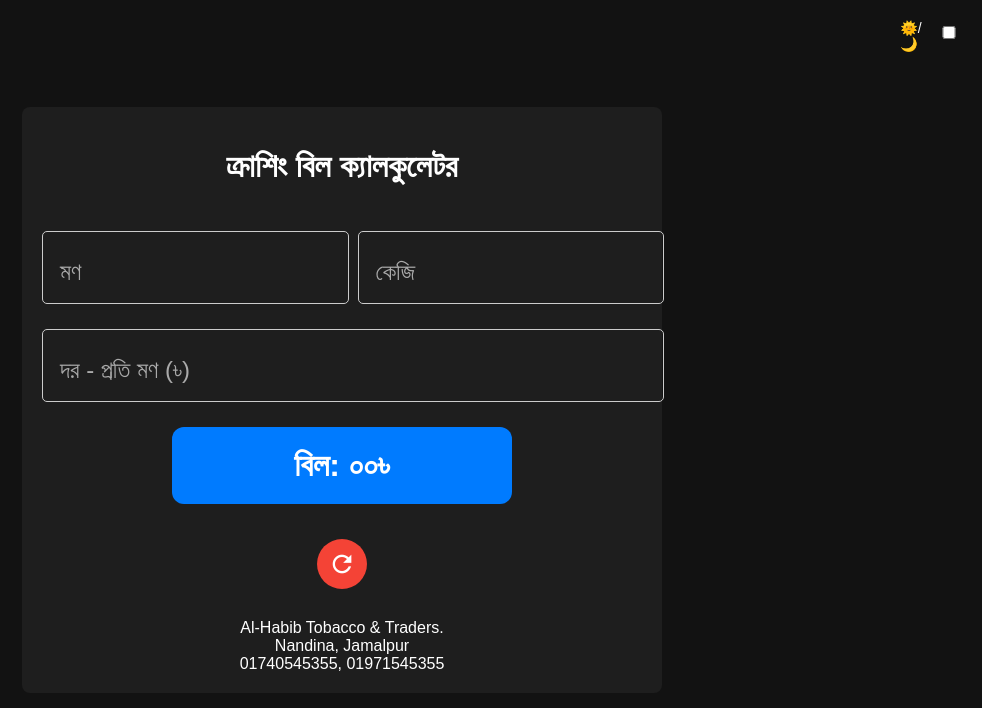
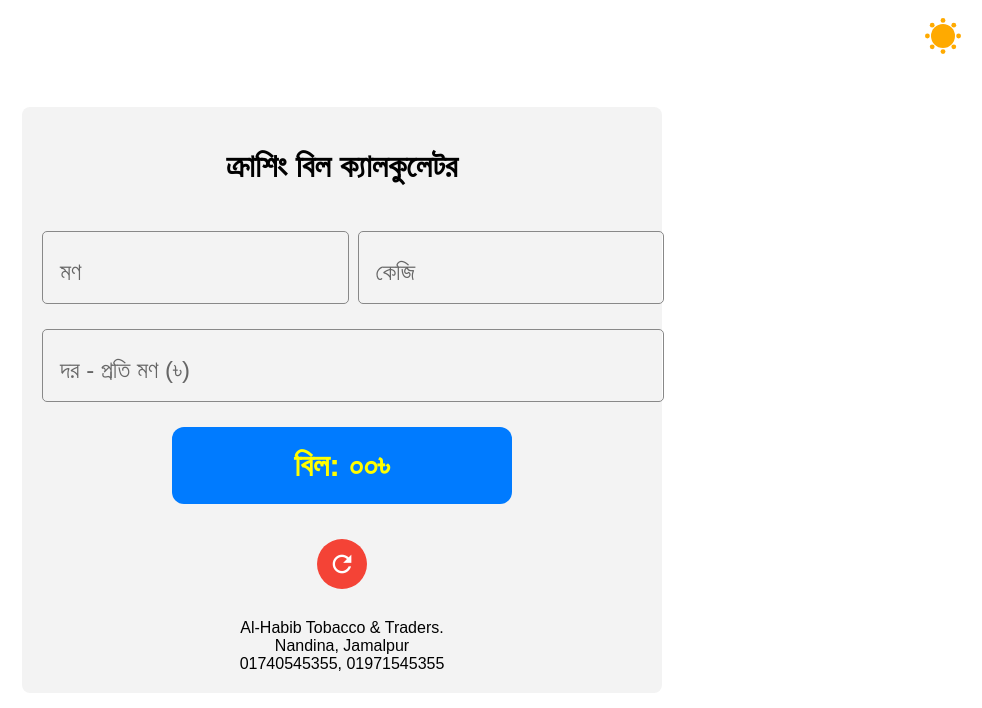
Before and after one commit to GitJAHS/CBC, a plain HTML site: page index.html in a window 1280 px wide. Shown: the whole page, without its empty margins (298-1280 px from the left). Drawn offline with Linux system fonts and the light colour scheme.

Commit message:
index.html

```diff
--- a/index.html
+++ b/index.html
@@ -9,6 +9,7 @@
 <link href="https://fonts.googleapis.com/css2?family=Hind+Siliguri&display=swap" rel="stylesheet">
 <style>
 body {
+  transition: background-color 0.4s ease, color 0.4s ease;
   margin: 0;
   height: 100vh;
   display: flex;
@@ -123,11 +124,38 @@ button:active {
   color: #66afe9;
 }
 </style>
-</head>
-<body id="theme">
 
 <style>
-.light-mode {
+.toggle {
+  --size: 2rem;
+  appearance: none;
+  outline: none;
+  cursor: pointer;
+  width: var(--size);
+  height: var(--size);
+  box-shadow: inset calc(var(--size) * 0.33) calc(var(--size) * -0.25) 0;
+  border-radius: 999px;
+  color: hsl(240, 100%, 95%);
+  transition: all 500ms;
+}
+.toggle:checked {
+  --ray-size: calc(var(--size) * -0.4);
+  --offset-orthogonal: calc(var(--size) * 0.65);
+  --offset-diagonal: calc(var(--size) * 0.45);
+  transform: scale(0.75);
+  color: hsl(40, 100%, 50%);
+  box-shadow:
+    inset 0 0 0 var(--size),
+    calc(var(--offset-orthogonal) * -1) 0 0 var(--ray-size),
+    var(--offset-orthogonal) 0 0 var(--ray-size),
+    0 calc(var(--offset-orthogonal) * -1) 0 var(--ray-size),
+    0 var(--offset-orthogonal) 0 var(--ray-size),
+    calc(var(--offset-diagonal) * -1) calc(var(--offset-diagonal) * -1) 0 var(--ray-size),
+    var(--offset-diagonal) var(--offset-diagonal) 0 var(--ray-size),
+    calc(var(--offset-diagonal) * -1) var(--offset-diagonal) 0 var(--ray-size),
+    var(--offset-diagonal) calc(var(--offset-diagonal) * -1) 0 var(--ray-size);
+}
+body.light-mode {
   background-color: #ffffff;
   color: #000000;
 }
@@ -147,21 +175,27 @@ button:active {
   background-color: #007bff;
   color: yellow;
 }
-.toggle-switch {
-  position: absolute;
-  top: 10px;
-  right: 15px;
-  display: flex;
-  align-items: center;
-  gap: 8px;
-  font-size: 14px;
-  color: inherit;
-}
 </style>
-<div class="toggle-switch">
-  <label for="themeToggle">🌞/🌙</label>
-  <input type="checkbox" id="themeToggle" onchange="toggleTheme()" />
+
+</head>
+<body id="theme">
+
+<div style="position: absolute; top: 15px; right: 20px; z-index: 1000;">
+  <input id="toggle" class="toggle" type="checkbox">
 </div>
+
+
+
+
+
+
+
+
+
+
+
+
+
 
 <div class="container">
 <h1>ক্রাশিং বিল ক্যালকুলেটর</h1>
@@ -215,15 +249,16 @@ function calculateBill() {
   resultBox.style.display = 'block';
   resultBox.innerText = `বিল: ${toBanglaNumber(formatWithCommas(lastCalculation.total))}৳`;
 }
+
 function resetForm() {
   document.getElementById('weightMaund').value = '';
   document.getElementById('weightKg').value = '';
   document.getElementById('rate').value = '';
-  calculateBill();
   const resultBox = document.getElementById('resultBox');
-  resultBox.style.display = 'none';
-  resultBox.innerHTML = '';
+  resultBox.style.display = 'block';
+  resultBox.innerText = 'বিল: ০০৳';
 }
+
 const engToBnDigits = { '0': '০', '1': '১', '2': '২', '3': '৩', '4': '৪', '5': '৫', '6': '৬', '7': '৭', '8': '৮', '9': '৯' };
 function toBanglaNumber(numStr) {
   return numStr.toString().replace(/[0-9]/g, d => engToBnDigits[d]);
@@ -241,10 +276,19 @@ document.getElementById('rate').addEventListener('input', calculateBill);
 
 </body>
 
+
+
+
+
+
+
 <script>
-function toggleTheme() {
-  const body = document.getElementById('theme');
-  body.classList.toggle('light-mode');
+const toggle = document.getElementById('toggle');
+toggle.checked = true;
+function updateTheme() {
+  document.body.classList.toggle('light-mode', toggle.checked);
 }
+toggle.addEventListener('change', updateTheme);
+updateTheme();
 </script>
 </html>
```
